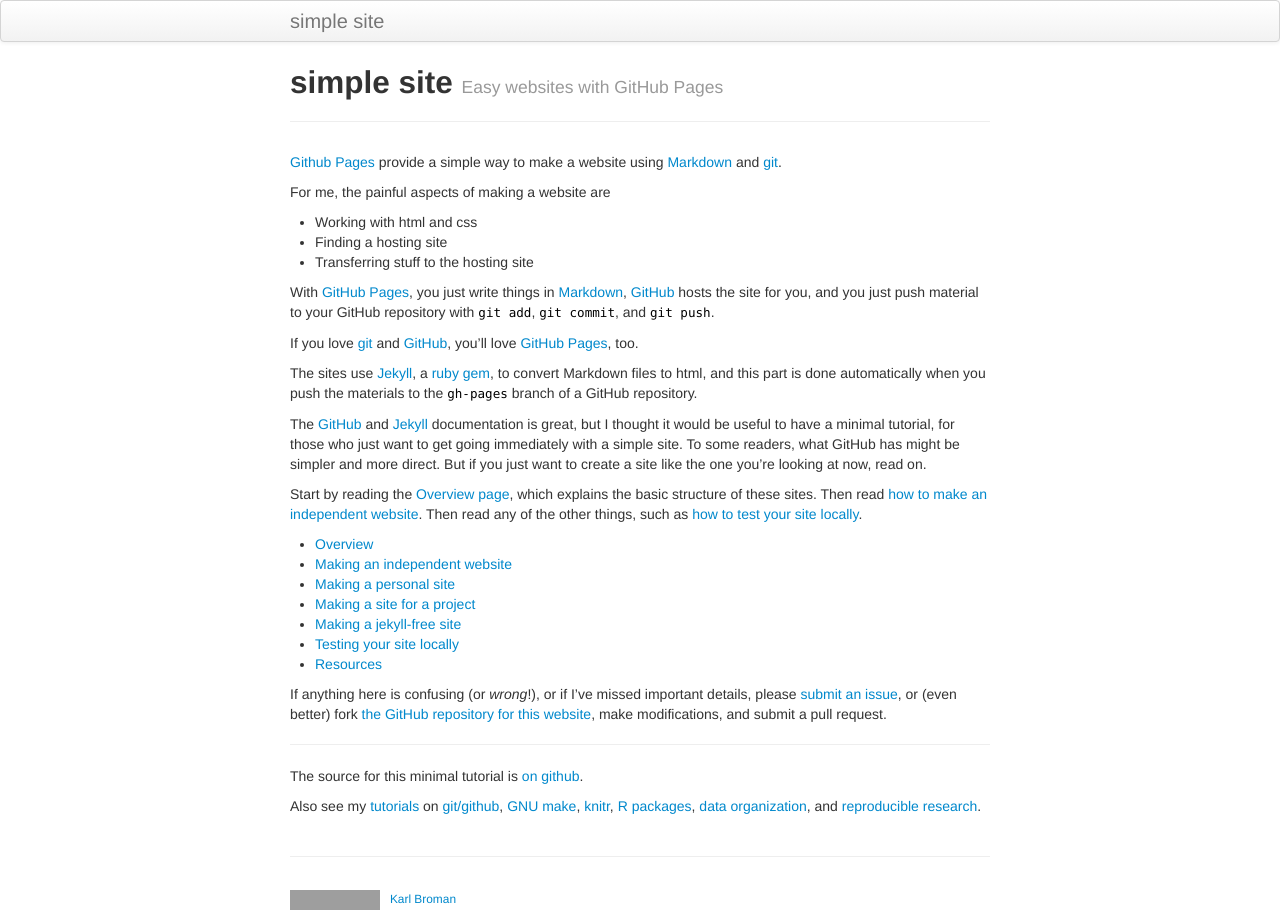
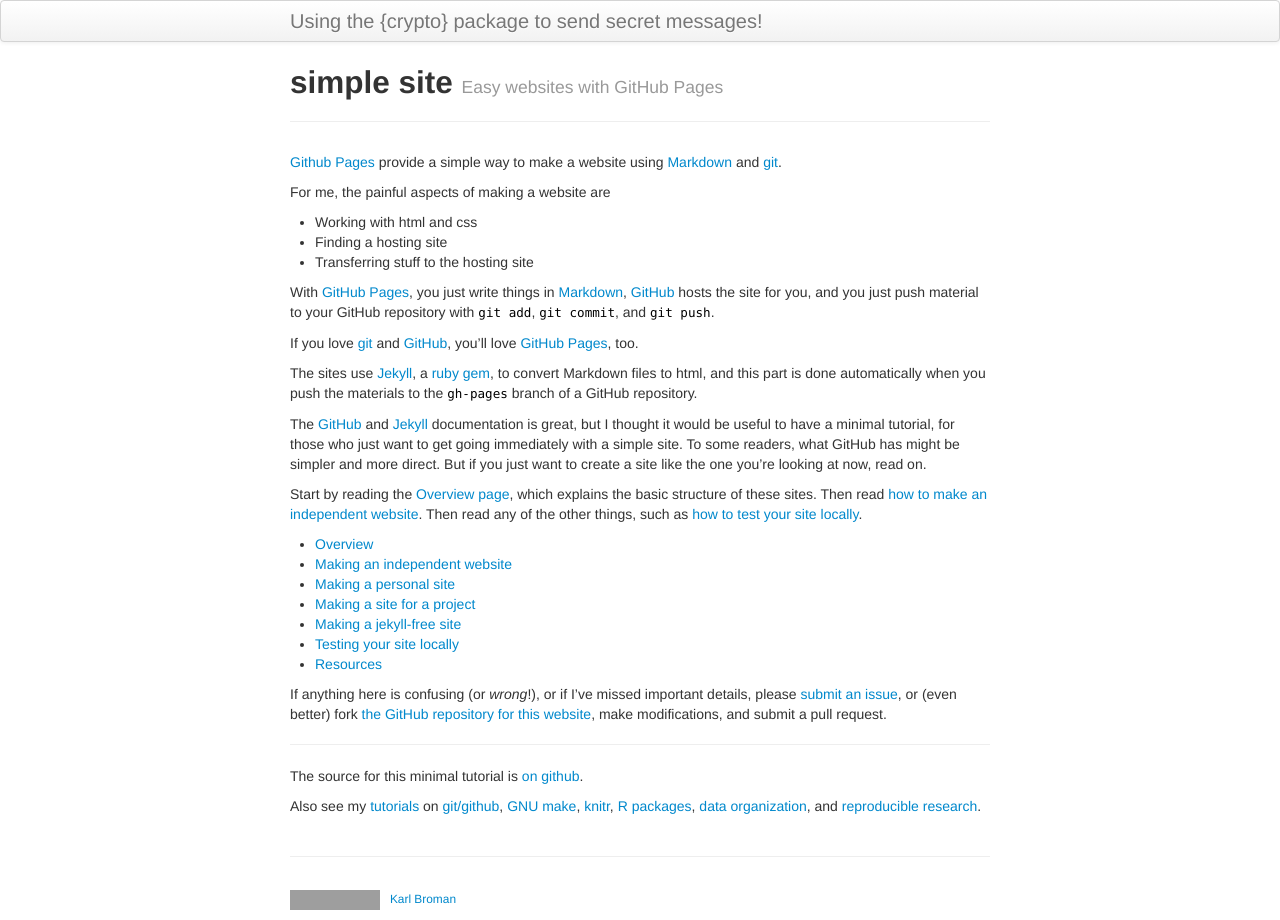
Before and after one commit to DanielleQuinn/crypto, a Jekyll site: the page built from index.md, in a window 1280 px wide. Built offline with Jekyll 4.4.1, drawn with Linux system fonts in a browser that asks for light colours; grey boxes are pictures that could not be loaded.

Commit message:
Update _config.yml

```diff
--- a/_config.yml
+++ b/_config.yml
@@ -8,16 +8,16 @@ highlighter: rouge
 # Themes are encouraged to use these universal variables
 # so be sure to set them if your theme uses them.
 #
-title : simple site
+title : Using the {crypto} package to send secret messages!
 author :
-  name : Karl Broman
-  email : kbroman@gmail.com
-  github : kbroman
-  twitter : kwbroman
+  name : Danielle Quinn
+  email : danielle.quinn@mun.ca
+  github : DanielleQuinn
+  twitter : daniellequinn88
   feedburner : nil
 
 # NOTE: Replacing this next line with your own URL
-production_url : https://kbroman.github.io/simple_site
+production_url : https://DanielleQuinn.github.io/crypto
 
 # Tell Github to use the kramdown markdown interpreter
 # (see https://help.github.com/articles/migrating-your-pages-site-from-maruku)
@@ -52,7 +52,7 @@ JB :
   #     This means always setting the protocol (http|https) or prefixing with "/"
   #
   # NOTE: Replace this next line with your own URL, likely with username.github.io
-  BASE_PATH : https://kbroman.org/simple_site
+  BASE_PATH : https://DanielleQuinn.github.io/crypto
 
   # By default, the asset_path is automatically defined relative to BASE_PATH plus the enabled theme.
   # ex: [BASE_PATH]/assets/themes/[THEME-NAME]
```
